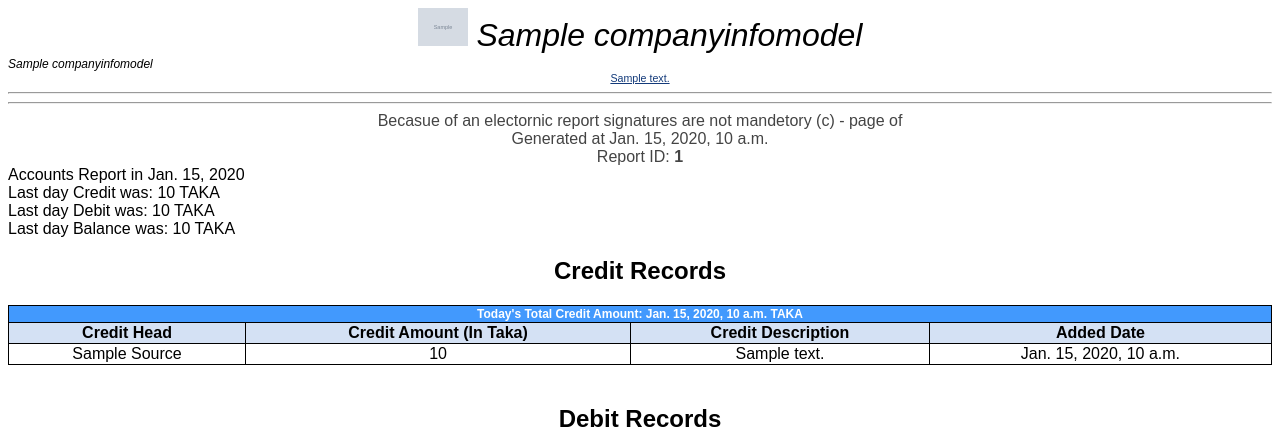
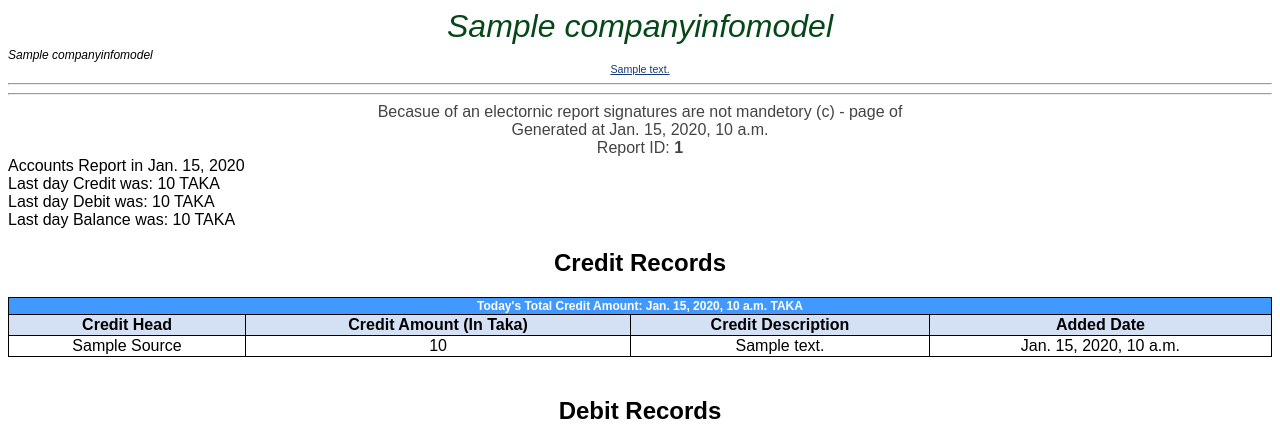
Before and after one commit to marvelous-tech/AccountsAppFinal, a Django app: template expenditure/templates/expenditure_pdf_template.html in a window 1280 px wide. Shown: the top 431 px of the page. Run offline with Django 3.2, Linux system fonts and the light colour scheme; tables that the repository leaves empty hold one stand-in row (values such as "Sample post"); the template is opened without the code that fills it: values that come from a table or form of the project are taken from there, most other values are stand-ins (such as "Sample title", 1, 10 or a date in 2020); grey boxes marked "Sample" are stand-in pictures.

Commit message:
changed template

```diff
--- a/expenditure/templates/expenditure_pdf_template.html
+++ b/expenditure/templates/expenditure_pdf_template.html
@@ -100,8 +100,7 @@
     <!-- Content for Static Frame 'header_frame' -->
     <div id="header_content">
         <p style="text-align: center; font-size: 24pt; margin: 0;">
-            <img src="http://localhost{{ company.getLogoURL }}" width="50pt">
-            <i>{{ company.name }}</i>
+            <i style="color: #064718;">{{ company.name }}</i>
         </p>
         <i style="text-align: center; font-size: 9pt; margin: 0;">{{ company.title }}</i>
         <p
```
